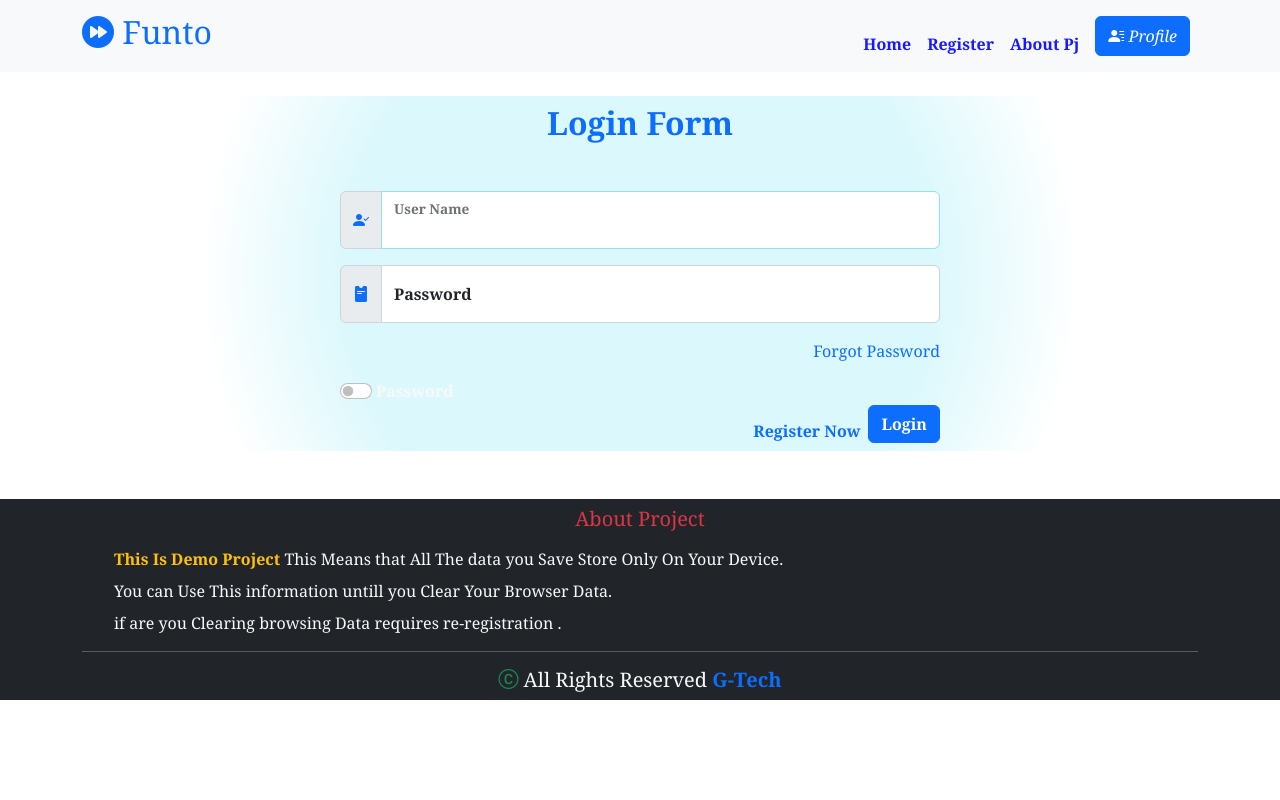
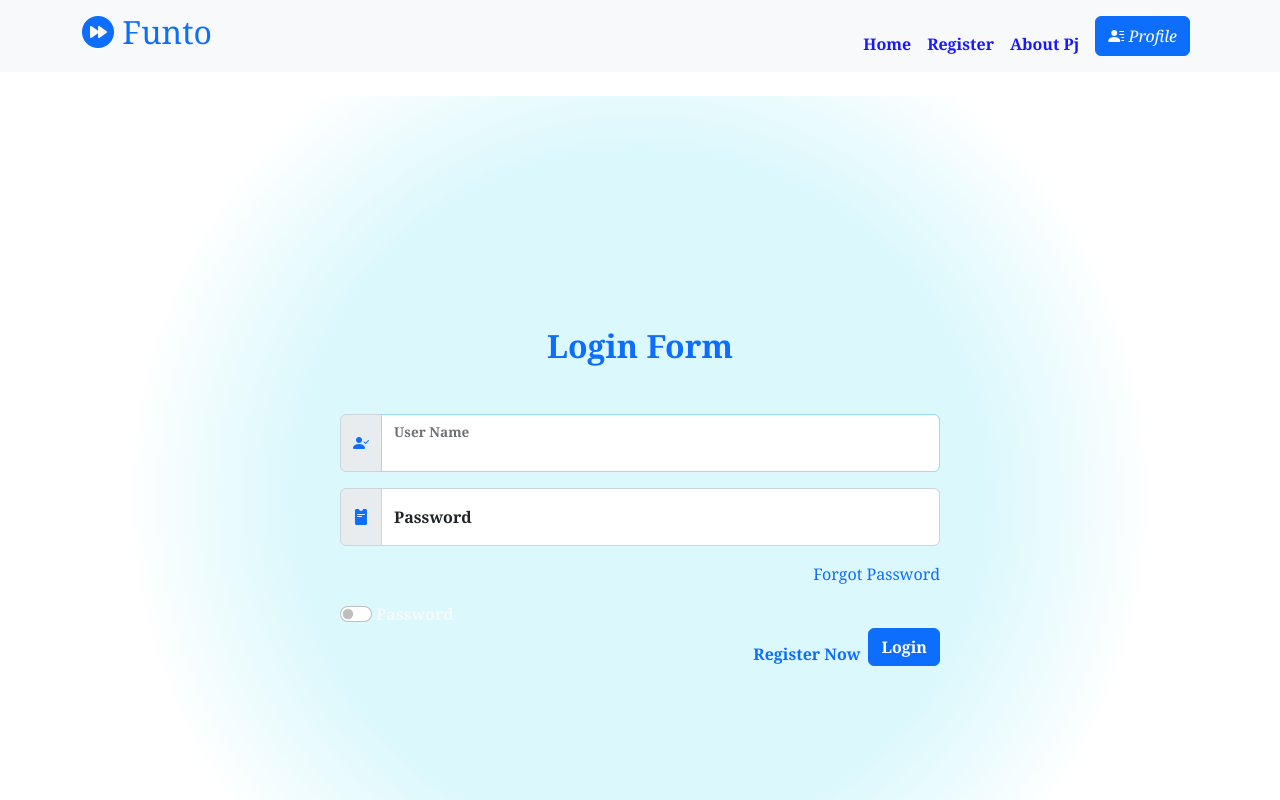
Before and after one commit to ganesh-develop/mytube, a React (Create React App) app: page / in a window 1280 px wide. Shown: the top 800 px of the page. Built offline with nearby package versions, Linux system fonts and the light colour scheme.

Commit message:
height changed

```diff
--- a/src/Pages/register/Regcss.css
+++ b/src/Pages/register/Regcss.css
@@ -35,7 +35,9 @@ background: radial-gradient(circle, rgba(219,248,252,1) 50%, rgba(255,255,255,1)
         justify-content: center;
         flex-direction: column;
     }
-
+    .Loginform{
+        min-height: 800px;
+    }
     .input-group {
         width: 600px !important;
         align-self: center;
```
